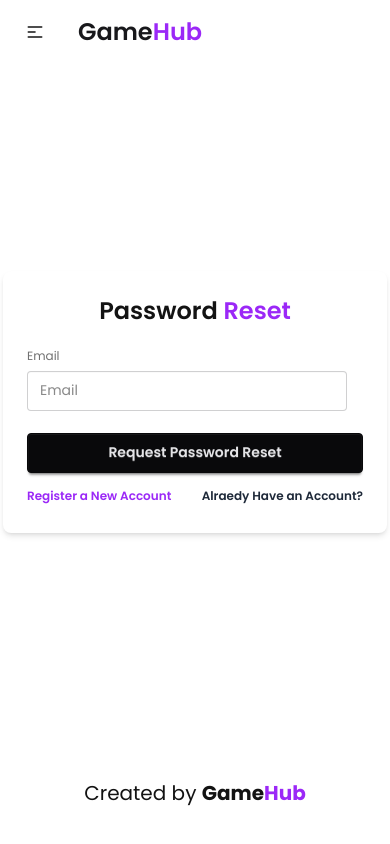
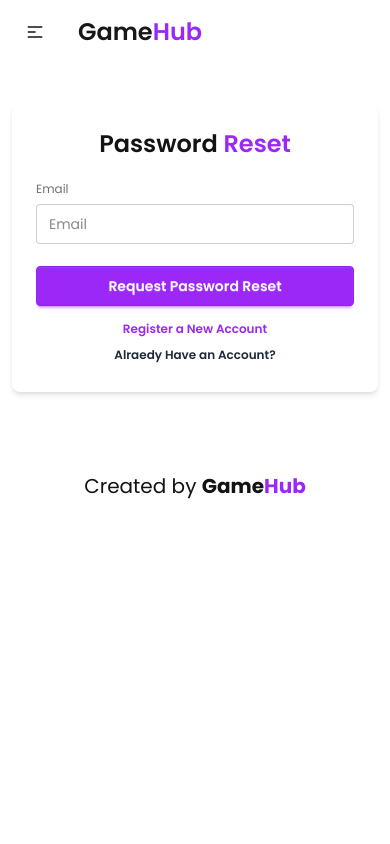
Before and after one commit to MdFoysalHossain/GameHub-Assignment9-ReactApp, a React app: page /Auth/Forgot in a window 390 px wide. Shown: the top 844 px of the page. Built offline with nearby package versions, Linux system fonts and the light colour scheme; no server answers; the HTML template or start-up script is replaced by a standard one.

Commit message:
Login Register and Forgot Password => Responsive added

```diff
--- a/src/Components/Components/Auth/AuthForgot.jsx
+++ b/src/Components/Components/Auth/AuthForgot.jsx
@@ -26,7 +26,7 @@ const AuthForgot = () => {
     return (
         <motion.div
             initial={{ scale: 0 }} animate={{ scale: 1 }}
-        className='flex justify-center items-center h-[80vh]'>
+        className='flex justify-center items-center lg:h-[80vh] mb-20 lg:mb-0 mx-3 lg:mx-0 my-10'>
             <ToastContainer hideProgressBar={true}></ToastContainer>
             <title>GameHub - Forgot Password</title>
 
@@ -38,8 +38,8 @@ const AuthForgot = () => {
                             <label className="label">Email</label>
                             <input type="email" name='email' className="input" placeholder="Email" required />
 
-                            <button className="btn btn-neutral mt-4">Request Password Reset</button>
-                            <div className='mt-2 flex justify-between'>
+                            <button className="btn btn-primary text-white mt-4">Request Password Reset</button>
+                            <div className='mt-2 flex flex-col gap-2 md:flex-row justify-between'>
                                 <NavLink className="link link-hover text-primary font-semibold" to={"/Auth/Register"}>Register a New Account</NavLink>
                                 <NavLink className="link link-hover text-gray-800 font-semibold" to={"/Auth/Login"}>Alraedy Have an Account?</NavLink>
                             </div>
--- a/src/Components/Components/Auth/AuthLogin.jsx
+++ b/src/Components/Components/Auth/AuthLogin.jsx
@@ -58,7 +58,7 @@ const AuthLogin = () => {
 
         initial={{ scale: 0 }} animate={{ scale: 1 }}
 
-        className='flex flex-col gap-5 justify-center items-center h-[90vh]'>
+        className='flex flex-col  gap-5 justify-center items-center lg:h-[90vh] mx-3 lg:mx-0 my-10'>
             <ToastContainer hideProgressBar={true}></ToastContainer>
             <title>GameHub - Login</title>
 
--- a/src/Components/Components/Auth/AuthRegister.jsx
+++ b/src/Components/Components/Auth/AuthRegister.jsx
@@ -84,7 +84,7 @@ const AuthRegister = () => {
         <motion.div
         initial={{ scale: 0 }} animate={{ scale: 1 }}
 
-        className='flex flex-col gap-5 justify-center items-center h-[90vh]'>
+        className='flex flex-col gap-5 justify-center items-center lg:h-[90vh] mx-3 lg:mx-0'>
             <ToastContainer hideProgressBar={true}></ToastContainer>
             <title>GameHub - Register</title>
             <div className="card bg-base-100 w-full max-w-sm shrink-0 shadow-md">
```
